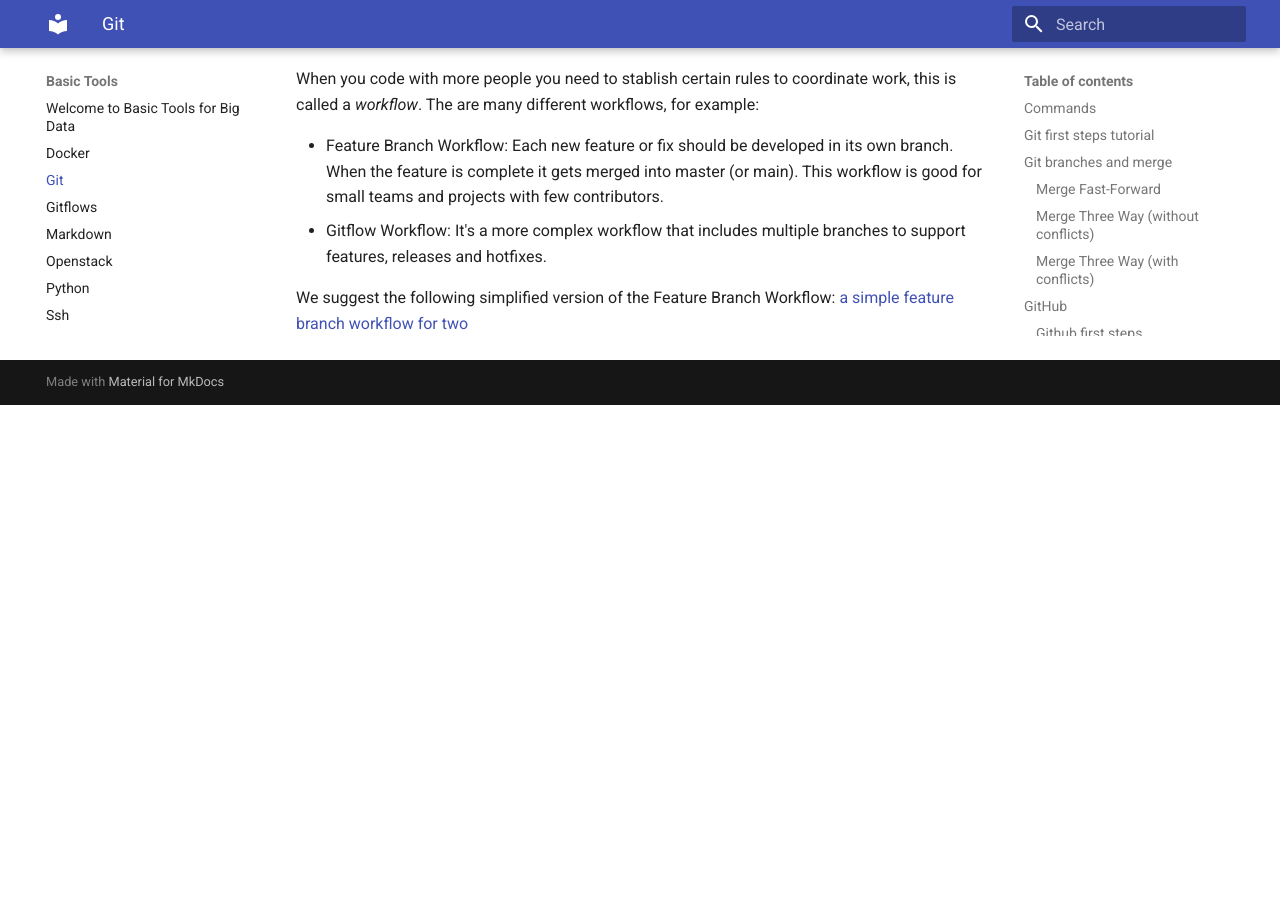
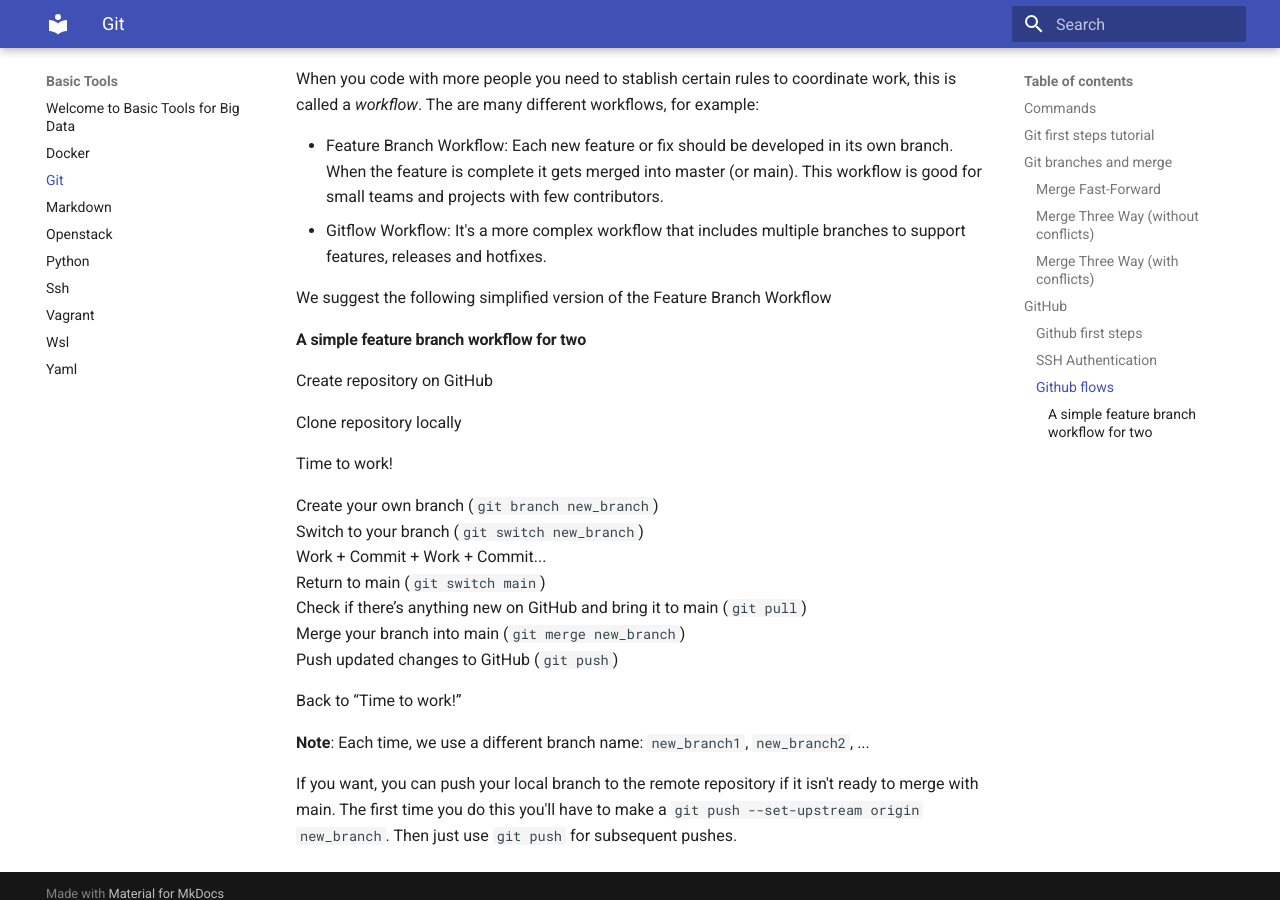
Before and after one commit to bigdatawirtz/basic-tools, an MkDocs documentation site: the page built from docs/git.md, in a window 1280 px wide and 900 px high, scrolled down 4369 px. Built offline with MkDocs 1.6.1 and Material for MkDocs 9.7.7, drawn with Linux system fonts in a browser that asks for light colours; before the commit the page ends 4774 px from its top, so only the background shows below that.

Commit message:
gitflow4two fixed

```diff
--- a/docs/git.md
+++ b/docs/git.md
@@ -139,4 +139,26 @@
 * Feature Branch Workflow: Each new feature or fix should be developed in its own branch. When the feature is complete it gets merged into master (or main). This workflow is good for small teams and projects with few contributors.
 * Gitflow Workflow: It's a more complex workflow that includes multiple branches to support features, releases and hotfixes.
 
-We suggest the following simplified version of the Feature Branch Workflow: [a simple feature branch workflow for two](gitflows)
+We suggest the following simplified version of the Feature Branch Workflow
+
+#### A simple feature branch workflow for two
+
+Create repository on GitHub
+
+Clone repository locally
+
+Time to work!
+
+Create your own branch (`git branch new_branch`)
+Switch to your branch (`git switch new_branch`)
+Work + Commit + Work + Commit...
+Return to main (`git switch main`)
+Check if there’s anything new on GitHub and bring it to main (`git pull`)
+Merge your branch into main (`git merge new_branch`)
+Push updated changes to GitHub (`git push`)
+
+Back to “Time to work!”
+
+**Note**: Each time, we use a different branch name: `new_branch1`, `new_branch2`, ...
+
+If you want, you can push your local branch to the remote repository if it isn't ready to merge with main. The first time you do this you'll have to make a `git push --set-upstream origin new_branch`. Then just use `git push` for subsequent pushes.
```
Also changed, not shown: docs/gitflows.md (deleted, +0 -23 lines).
